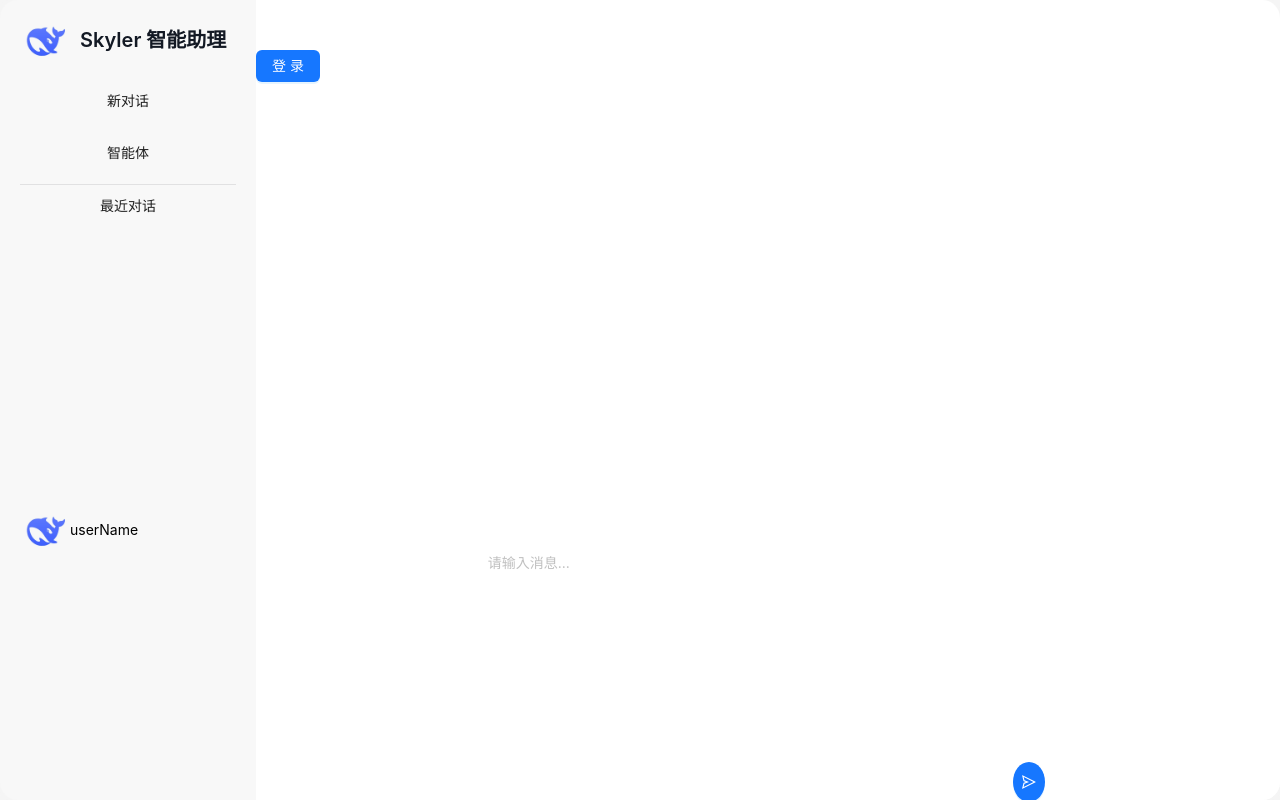
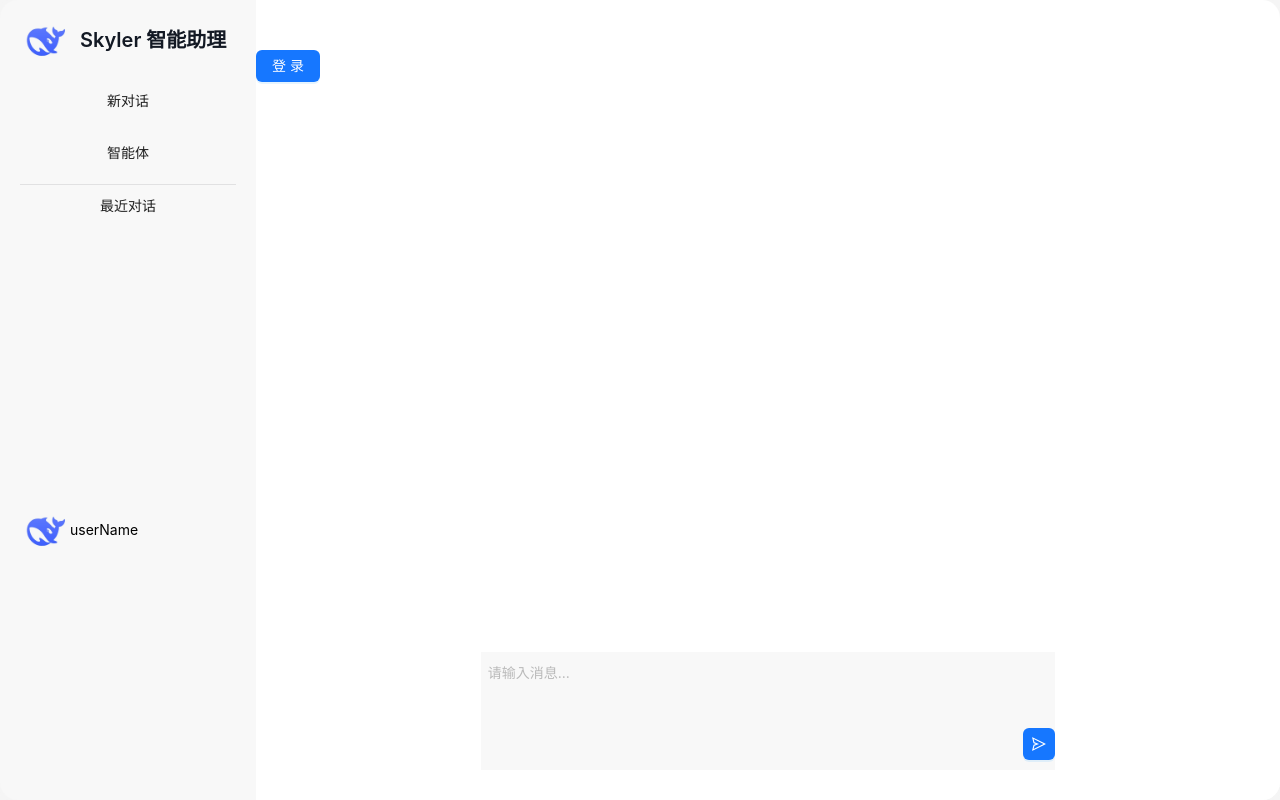
Before and after one commit to skyler-developer/SkylerChat, a Next.js app: page / in a window 1280 px wide. Built offline with nearby package versions, Linux system fonts and the light colour scheme.

Commit message:
feat: session Info

```diff
--- a/src/app/api/chat/route.ts
+++ b/src/app/api/chat/route.ts
@@ -11,7 +11,11 @@ export async function POST(request: NextRequest) {
                 const response = await ollama.chat({
                     model: "deepseek-r1",
                     messages: [
-            { role: "user", content: "请所有的回答都用markdown格式" },
+                        {
+                            role: "user",
+                            content:
+                                "请所有的回答都采用markdown格式输出，为了良好的阅读体验，回答内容尽量采用结构化的方式输出，使用标题、列表等格式化内容。",
+                        },
                         { role: "user", content: message },
                     ],
                     stream: true, // 启用流式输出
--- a/src/app/components/chatArea/inputArea/index.module.css
+++ b/src/app/components/chatArea/inputArea/index.module.css
@@ -1,8 +1,10 @@
 .inputArea {
     margin-top: auto;
+
     width: 60%;
-  height: 300px;
+    height: 200px;
     background-color: #ffffff;
+    /* background-color: red; */
     padding: 20px;
 }
 
@@ -28,12 +30,17 @@
 } */
 
 .inputWrapper {
-  position: relative;
-  height: 100%;
+    display: flex;
+    flex-direction: column;
+    /* height: 100%; */
     width: 100%;
+    background-color: #f8f8f8;
+    padding-top: 10px;
+    padding-bottom: 10px;
 }
 
 .textArea {
+    background-color: transparent !important;
     outline: none !important;
 }
 
@@ -49,14 +56,13 @@
 
 .sendButton {
     position: absolute;
-  right: 10px;
-  bottom: 10px;
+    /* right: 10px; */
+    /* bottom: 10px; */
+    bottom: 0;
+    right: 0;
     width: 40px;
     height: 40px;
     padding: 0;
-  display: flex;
-  align-items: center;
-  justify-content: center;
     border-radius: 50%;
 }
 
--- a/src/app/components/chatArea/inputArea/index.tsx
+++ b/src/app/components/chatArea/inputArea/index.tsx
@@ -22,6 +22,7 @@ export default function InputArea() {
     return (
         <div className={styles.inputArea}>
             <div className={styles.inputWrapper}>
+                <div>
                     <Input.TextArea
                         style={{
                             border: "none",
@@ -35,13 +36,16 @@ export default function InputArea() {
                         placeholder="请输入消息..."
                         autoSize={{ minRows: 3, maxRows: 6 }}
                     />
+                </div>
+                <div style={{ alignSelf: "end" }}>
                     <Button
                         type="primary"
                         icon={<SendOutlined />}
-          className={styles.sendButton}
+                        // className={styles.sendButton}
                         onClick={handleSend}
                     />
                 </div>
             </div>
+        </div>
     );
 }
--- a/src/app/components/chatArea/qaArea/index.module.css
+++ b/src/app/components/chatArea/qaArea/index.module.css
@@ -1,5 +1,6 @@
 .qaArea {
     display: flex;
+    flex: 1;
     flex-direction: column;
     align-items: flex-start;
     justify-content: flex-start;
--- a/src/app/components/chatArea/qaArea/index.tsx
+++ b/src/app/components/chatArea/qaArea/index.tsx
@@ -1,29 +1,33 @@
 "use client";
 
-import React, { useState, useEffect } from "react";
-import { getResponse } from "@/app/serve/getReply";
+import React, { useState, useEffect, useRef } from "react";
 import { Image } from "antd";
 import ReactMarkdown from "react-markdown";
+import { useMessageStore } from "@/store/useMessageStore";
 import { useReplyStore } from "@/store/useReplyStore";
-import { useMessageStore } from "@/store/useMessageStore";
 import styles from "./index.module.css";
 
 export default function QaArea() {
-  const { reply } = useReplyStore();
     const { message } = useMessageStore();
+    const { reply, loading } = useReplyStore();
+    const containerRef = useRef<HTMLDivElement>(null);
+    useEffect(() => {
+        const container = containerRef.current;
+        if (container) {
+            container.scrollTop = container.scrollHeight;
+        }
+    }, [message, loading, reply]);
     console.log(message);
+    console.log(loading);
     return (
-    <div className={styles.qaArea}>
+        <div className={styles.qaArea} ref={containerRef}>
             {message.map((item, index) => {
                 return (
                     <div
                         key={index}
                         className={
-              item.type === "question"
-                ? styles.qaAreaQuestion
-                : styles.qaAreaAnswer
-            }
-          >
+                            item.type === "question" ? styles.qaAreaQuestion : styles.qaAreaAnswer
+                        }>
                         <div className={styles.qaAreaContent}>
                             <Image src="/DeepSeekImg.webp" width={50} height={50} />
                         </div>
@@ -33,6 +37,16 @@ export default function QaArea() {
                     </div>
                 );
             })}
+            {loading && (
+                <div className={styles.qaAreaAnswer}>
+                    <div className={styles.qaAreaContent}>
+                        <Image src="/DeepSeekImg.webp" width={50} height={50} />
+                    </div>
+                    <div className={styles.qaAreaContentItemText}>
+                        <ReactMarkdown>{reply}</ReactMarkdown>
+                    </div>
+                </div>
+            )}
         </div>
     );
 }
--- a/src/app/serve/getReply.ts
+++ b/src/app/serve/getReply.ts
@@ -6,7 +6,7 @@ import { useMessageStore } from "@/store/useMessageStore";
 export async function getResponse(
     messageParam: string,
     setReply: (reply: string) => void,
-  setMessage: (message: { type: "question" | "answer"; content: string }[]) => void
+    setMessage: (message: { type: "question" | "answer"; content: string }[]) => void,
 ) {
     try {
         const res = await fetch("/api/chat", {
@@ -24,15 +24,14 @@ export async function getResponse(
         const reader = res.body.getReader();
         const decoder = new TextDecoder();
         let accumulatedResponse = "";
-
+        const { setLoading } = useReplyStore.getState();
+        setLoading(true);
         while (true) {
             const { done, value } = await reader.read();
             if (done) {
                 const currentMessages = useMessageStore.getState().message;
-        setMessage([
-          ...currentMessages,
-          { type: "answer", content: accumulatedResponse },
-        ]);
+                setLoading(false);
+                setMessage([...currentMessages, { type: "answer", content: accumulatedResponse }]);
                 break;
             }
 
--- a/src/store/useReplyStore.ts
+++ b/src/store/useReplyStore.ts
@@ -1,11 +1,15 @@
 import { create } from "zustand";
 
 interface ReplyStore {
-  reply: string;
-  setReply: (reply: string) => void;
+    reply: string;
+    setReply: (reply: string) => void;
+    loading: boolean;
+    setLoading: (loading: boolean) => void;
 }
 
 export const useReplyStore = create<ReplyStore>((set) => ({
-  reply: "",
-  setReply: (reply) => set({ reply }),
+    loading: false,
+    reply: "",
+    setReply: (reply) => set({ reply }),
+    setLoading: (loading) => set({ loading }),
 }));
```
Also changed, not shown: src/app/api/userInfo/login.ts (+10 -7 lines), 1 other file (tests, documents, lock files or other folders). Lines whose indentation alone changed are shown as unchanged.
